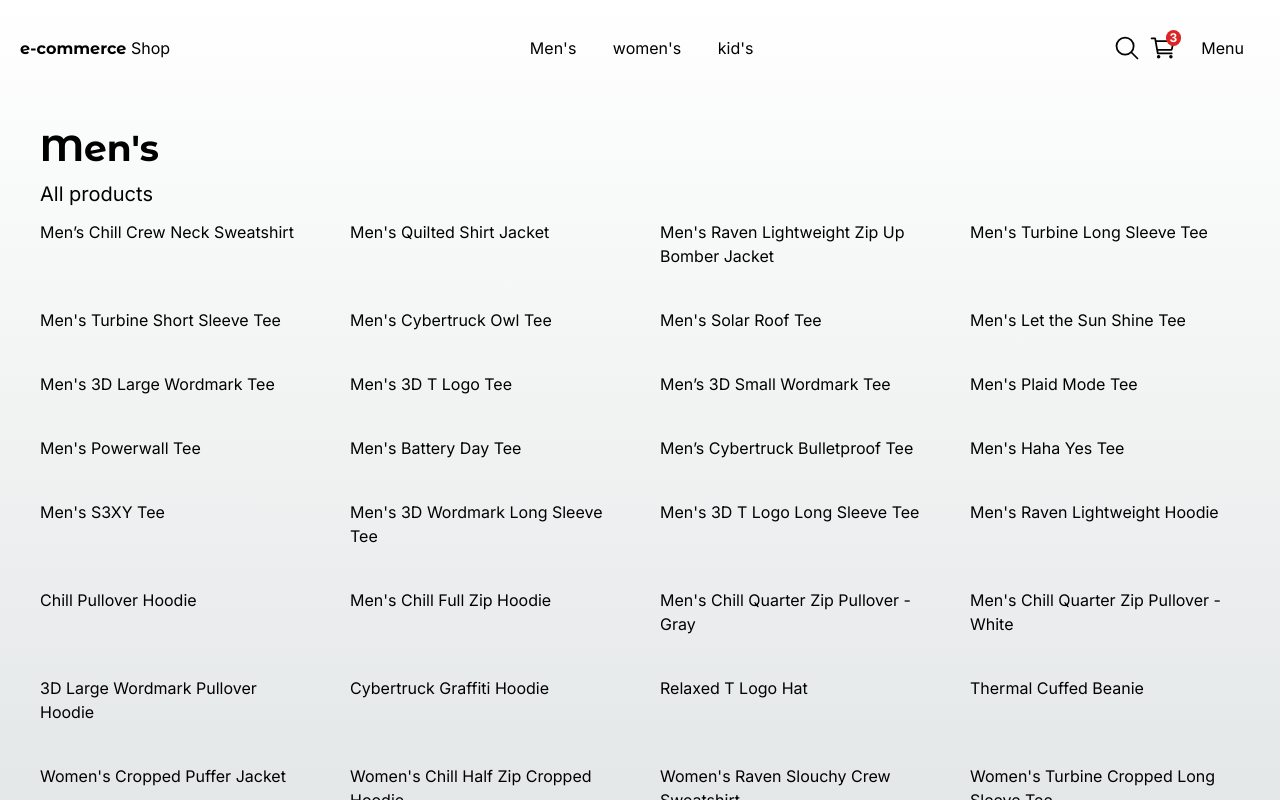
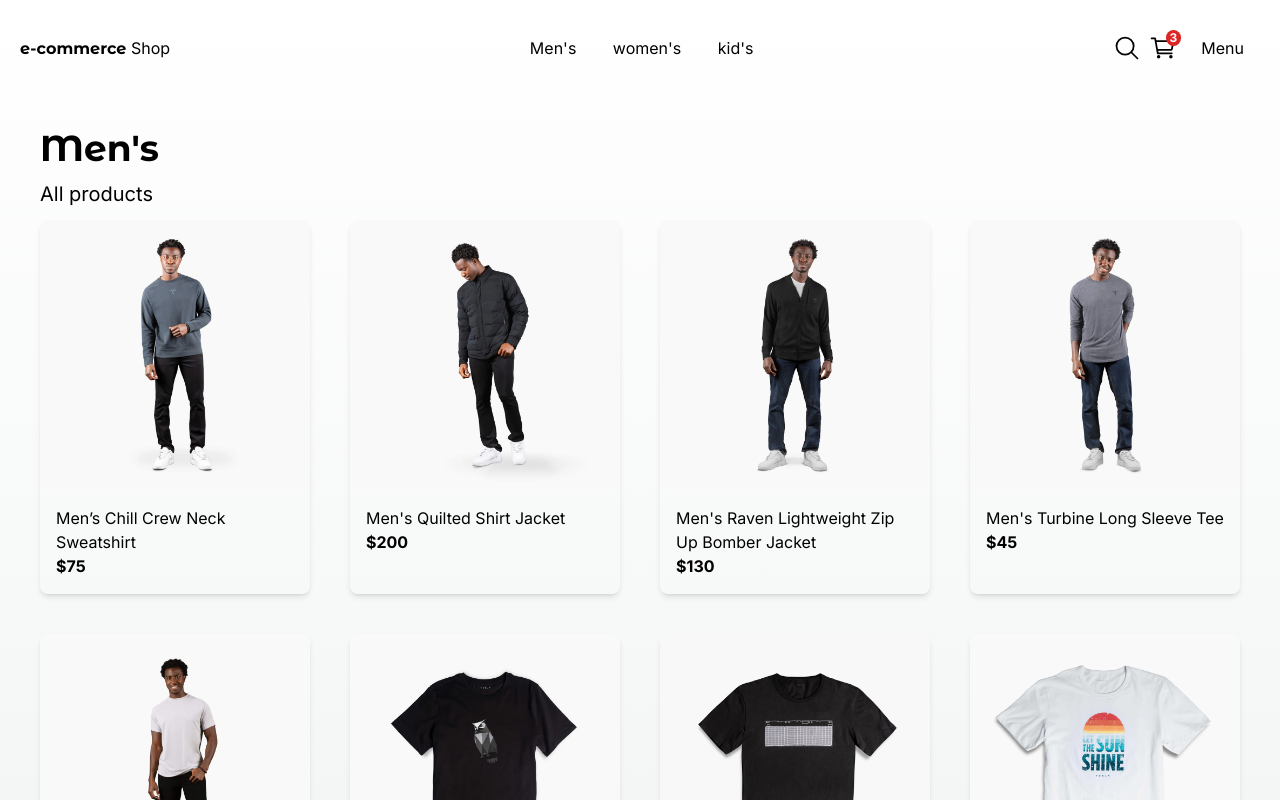
Before and after one commit to Huguez/e_commerce, a Next.js app: page / in a window 1280 px wide. Shown: the top 800 px of the page. Built offline with nearby package versions, Linux system fonts and the light colour scheme.

Commit message:
ProductGridItem first steps

```diff
--- a/src/app/globals.css
+++ b/src/app/globals.css
@@ -38,10 +38,10 @@
 }
 
 .fade-in {
+  animation-duration: 0.5s;
+  animation-fill-mode: both;
   -webkit-animation-duration: 0.5s;
-  animation-duration: 0.5s;
   -webkit-animation-fill-mode: both;
-  animation-fill-mode: both;
 
   -webkit-animation-name: fadeIn;
   animation-name: fadeIn;
--- a/src/components/index.ts
+++ b/src/components/index.ts
@@ -4,3 +4,4 @@
 export { PageNotFound } from "./ui/not-found/PageNotFound"
 export { Title } from "./ui/title/Title"
 export { ProductsGrid } from "./products/product-grid/ProductsGrid"
+export { ProductGridItem } from "./products/productItem/ProductGridItem"
--- a/src/components/products/product-grid/ProductsGrid.tsx
+++ b/src/components/products/product-grid/ProductsGrid.tsx
@@ -1,4 +1,5 @@
 import { Product } from "@/interfaces";
+import { ProductGridItem } from "@/components";
 
 interface propsI {
    products: Product[];
@@ -7,8 +8,9 @@
 export const ProductsGrid = ({ products }: propsI ) => {
    return (
       <div className="grid grid-cols-1 sm:grid-cols-2 md:grid-cols-3 xl:grid-cols-4 gap-10 mb-10 ">
-         { products.map( ( item, index ) => (
-            <span key={`${ item.title }-${item.title}-${ index }`}> { item.title } </span>
+         { products.filter( product => product.gender === "men" || product.gender === "unisex" )
+            .map( ( item, index ) => (
+            <ProductGridItem key={`${ item.slug }-${ index }`}  { ...item } />
          ) ) }
       </div>
    )
--- /dev/null
+++ b/src/components/products/productItem/ProductGridItem.tsx
@@ -0,0 +1,35 @@
+"use client"
+import { Product } from '@/interfaces'
+import Image from 'next/image'
+import Link from 'next/link'
+import { useState } from 'react'
+
+export const ProductGridItem = ( { description, images, inStock, price, sizes, slug, tags, title, type, gender }:Product ) => {
+
+   const [ displayImage, setDisplayImage ] = useState<string>( images[0] )
+
+   return (
+      <div className='overflow-hidden fade-in hover:text-blue-500 shadow-md rounded-lg' >
+
+         <Link href={`/product/${ slug }`}>
+            <Image
+               src={ "/products/"+displayImage }
+               alt={ description }
+               className='w-full object-cover '
+               width={500}
+               height={500}
+               onMouseOver={ () => setDisplayImage( images[1] ) }
+               onMouseLeave={ () => setDisplayImage( images[0] ) }
+            />
+         </Link>
+
+         <div className="flex flex-col p-4 ">
+            <Link href={`/product/${ slug }`} className=''>
+               { title }
+            </Link>
+            <span className='font-bold text-black'>${ price }</span>
+         </div>
+
+      </div>
+   )
+}
--- a/src/seed/seed.ts
+++ b/src/seed/seed.ts
@@ -17,9 +17,6 @@
 interface SeedData {
     products: SeedProduct[],
 }
-
-
-
 
 export const initialData: SeedData = {
     products: [
```
